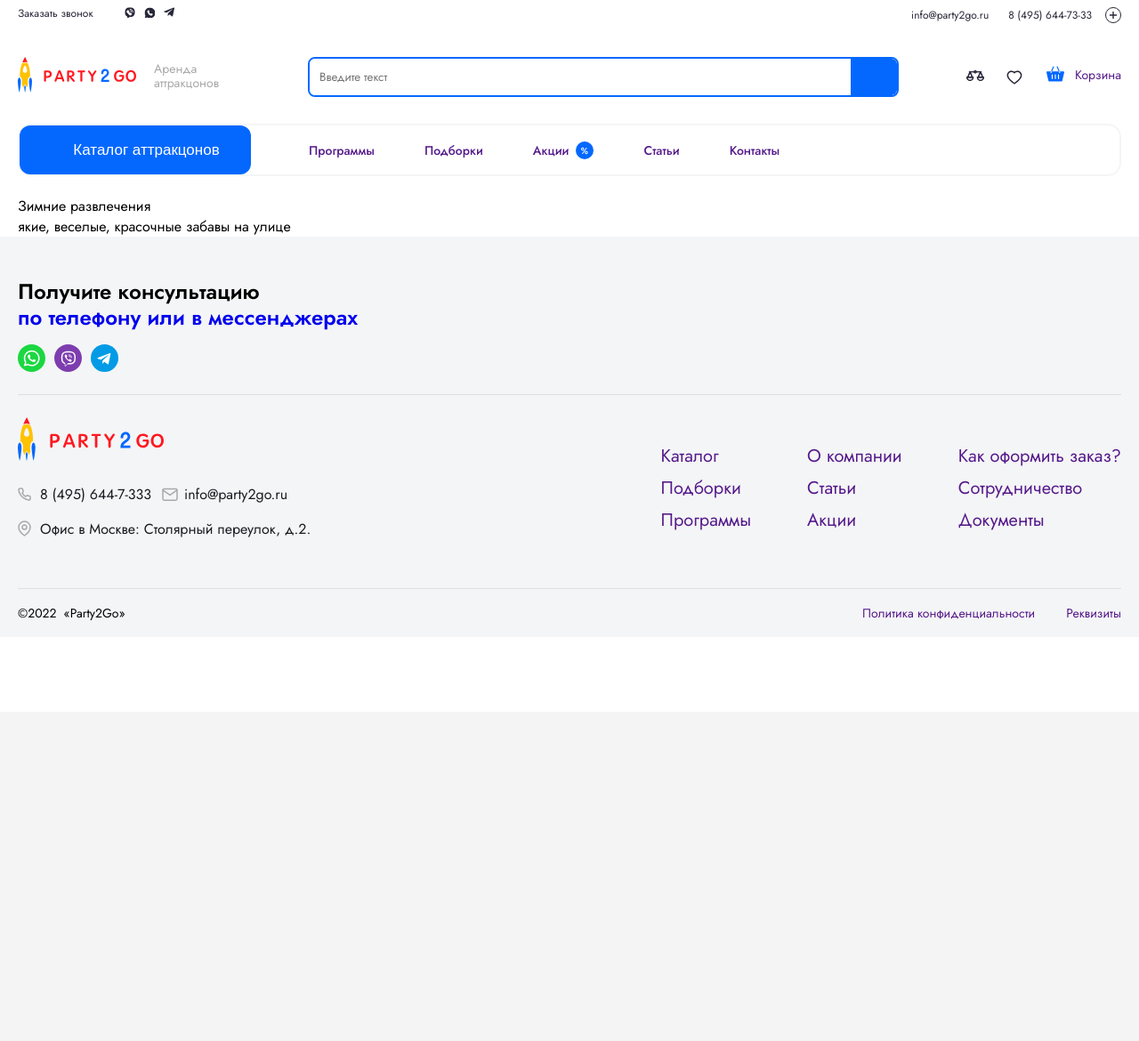
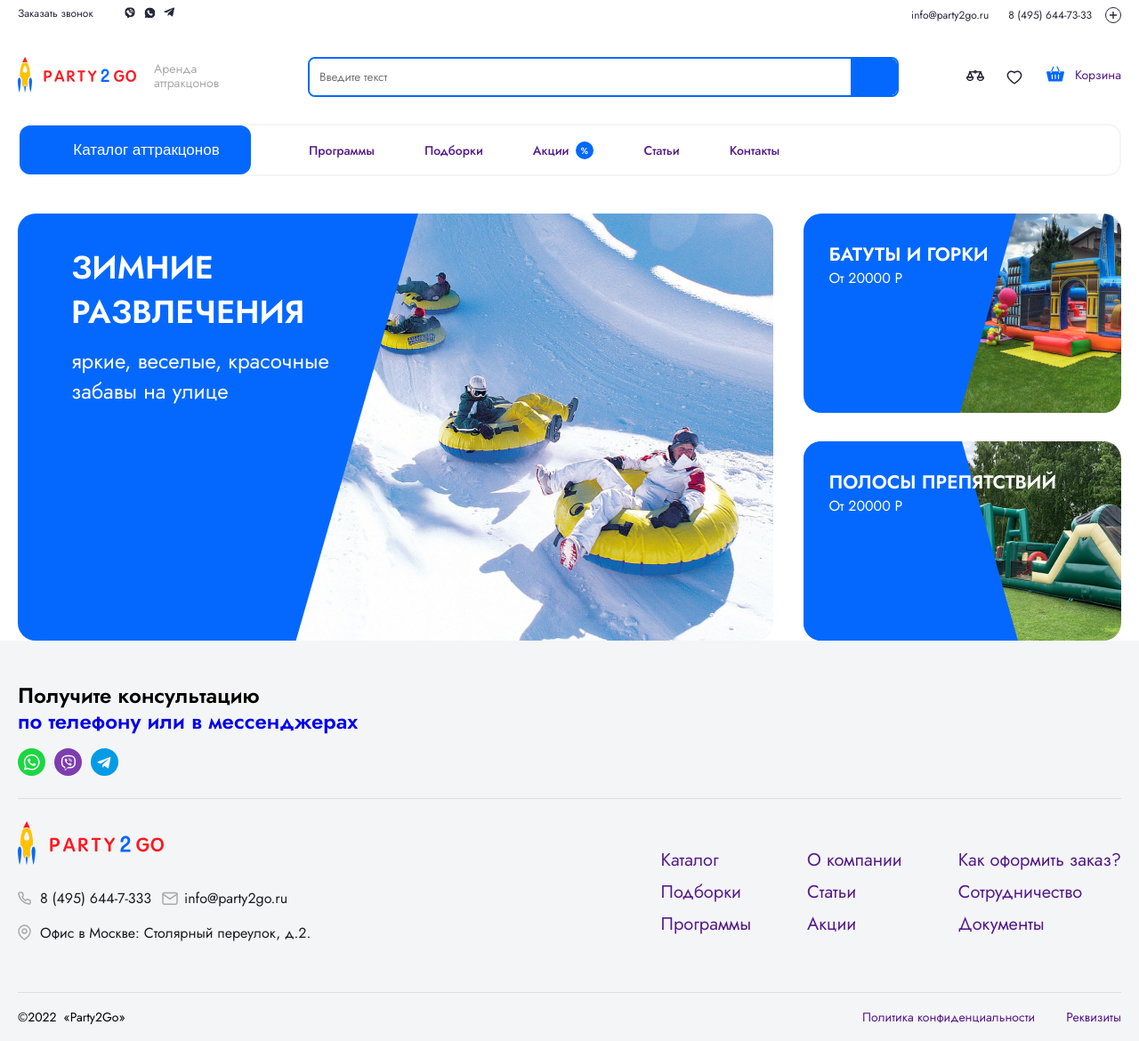
Before and after one commit to YaroslavFr/party2go, a PHP site: page / in a window 1280 px wide. Shown: the whole page at 89% size. Before the commit the page ends 698 px from the top, so only its background shows below. Run offline with PHP 8.4, Linux system fonts and the light colour scheme; some web fonts are replaced.

Commit message:
index catalog blue preview

```diff
--- a/index.html
+++ b/index.html
@@ -55,8 +55,25 @@
 			<div class="container">
 			<div class="entertainment__list">
 				<div class="entertainment__list-item">
-					<div class="entertainment__list-item-title">Зимние развлечения</div>
-					<div class="entertainment__list-item-description">якие, веселые, красочные забавы на улице</div>
+					<div class="entertainment__list-text-area">
+						<div class="entertainment__list-item-title">Зимние развлечения</div>
+						<div class="entertainment__list-item-description">яркие, веселые, красочные забавы на улице</div>
+					</div>
+					<img src="img/image_2315.jpg" alt="">
+				</div>
+				<div class="entertainment__list-item">
+					<div class="entertainment__list-text-area">
+						<div class="entertainment__list-item-title">Батуты и горки</div>
+						<div class="entertainment__list-item-price">От 20000 Р</div>
+					</div>
+					<img src="img/image_2317.jpg" alt="">
+				</div>
+				<div class="entertainment__list-item">
+					<div class="entertainment__list-text-area">
+						<div class="entertainment__list-item-title">Полосы препятствий</div>
+						<div class="entertainment__list-item-price">От 20000 Р</div>
+					</div>
+					<img src="img/image_2318.jpg" alt="">
 				</div>
 			</div>
 			</div>
--- a/style.css
+++ b/style.css
@@ -214,7 +214,85 @@ main{
 	padding-left: 20px;
 }
 .entertainment__list{
-
+	margin-top: 42px;
+    grid-template-columns: 68.5%;
+    grid-template-rows: 224px 224px;
+    grid-row-gap: 32px;
+    grid-column-gap: 34px;
+    display: grid;
+}
+.entertainment__list-item:first-child .entertainment__list-text-area{
+    margin-top: 36px;
+    margin-left: 60px;
+    width: 40%;
+}
+.entertainment__list-text-area{
+	margin-top: 31px;
+    margin-left: 28px;
+	position: absolute;
+}
+.entertainment__list-item{
+	position: relative;
+	overflow: hidden;
+	border-radius: 20px;
+}
+.entertainment__list-item img{
+	display: block;
+	margin-left: auto;
+}
+.entertainment__list-item:first-child .entertainment__list-item-description{
+	margin-top: 12px;
+	font-size:24px;
+	line-height: 34px;
+}
+.entertainment__list-item:first-child{
+	grid-row: 1 / 3;
+}
+.entertainment__list-item:nth-child(2){
+	grid-column: 2 / 4;
+}
+.entertainment__list-item:nth-child(3){
+	grid-column: 2 / 4;
+	grid-row:2
+}
+.entertainment__list-item:first-child .entertainment__list-item-title{
+	font-size: 36px;
+    line-height: 140%;
+}
+.entertainment__list-item-description,
+.entertainment__list-item-price,
+.entertainment__list-item-title{
+	z-index: 2;
+    position: relative;
+    color: #fff;
+}
+.entertainment__list-item-title{
+	font-size: 21px;
+	font-weight: 600;
+    text-transform: uppercase;
+}
+.entertainment__list-item:after{
+	content: "";
+    position: absolute;
+    width: 36%;
+	top: 0;
+    left: 0;
+	border-top: 503px solid #0468FF;
+	border-right: 144px solid transparent;
+}
+.entertainment__list-item:first-child:after{
+	border-top: 503px solid #0468FF;
+	border-right: 144px solid transparent;
+}
+.entertainment__list-item:nth-child(2):after{
+    border-top: 389px solid #0468FF;
+    border-right: 110px solid transparent;
+}
+.entertainment__list-item:nth-child(3):after{
+    border-left: 49px solid #0468FF;
+    border-right: 64px solid transparent;
+    border-bottom: 228px solid #0468FF;
+	border-top:0
 }
 .page__caption{
 	background:blue;
```
Also changed, not shown: img/image_2315.jpg (added), img/image_2317.jpg (added), img/image_2318.jpg (added).
